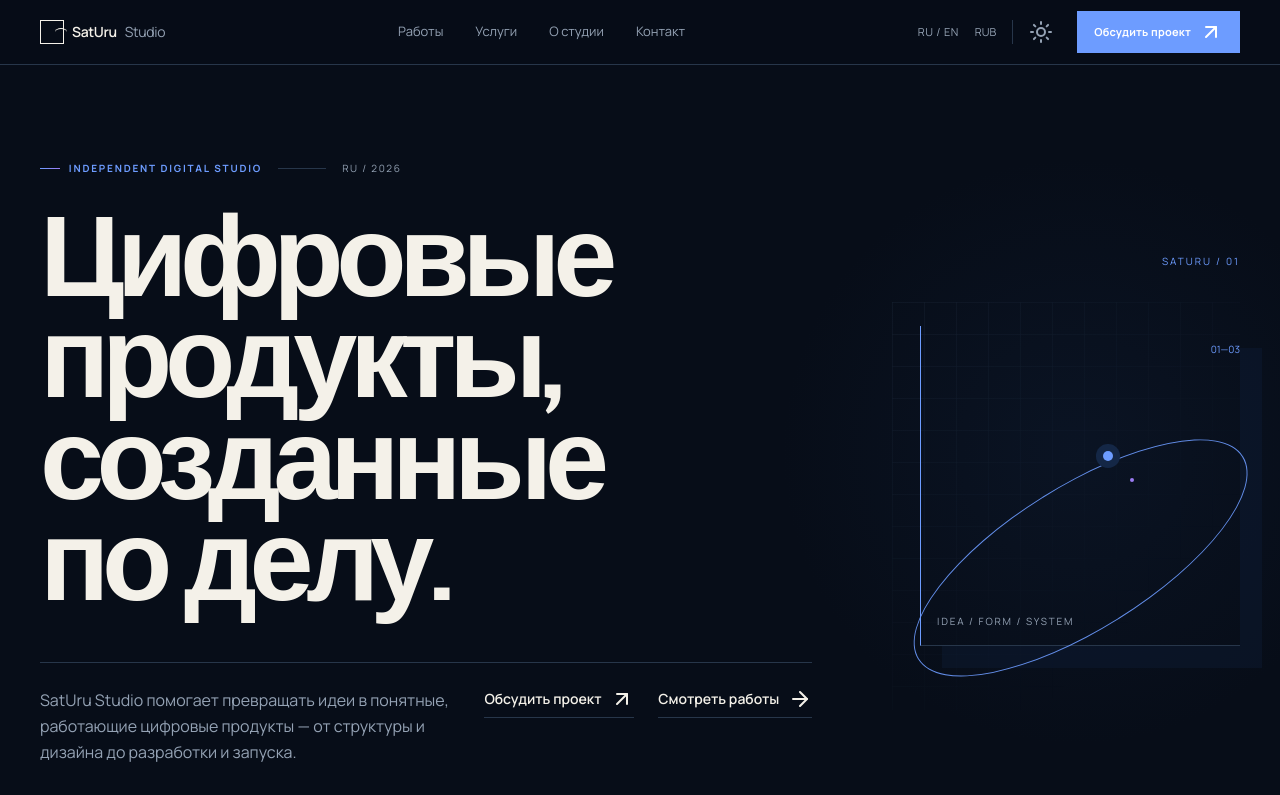
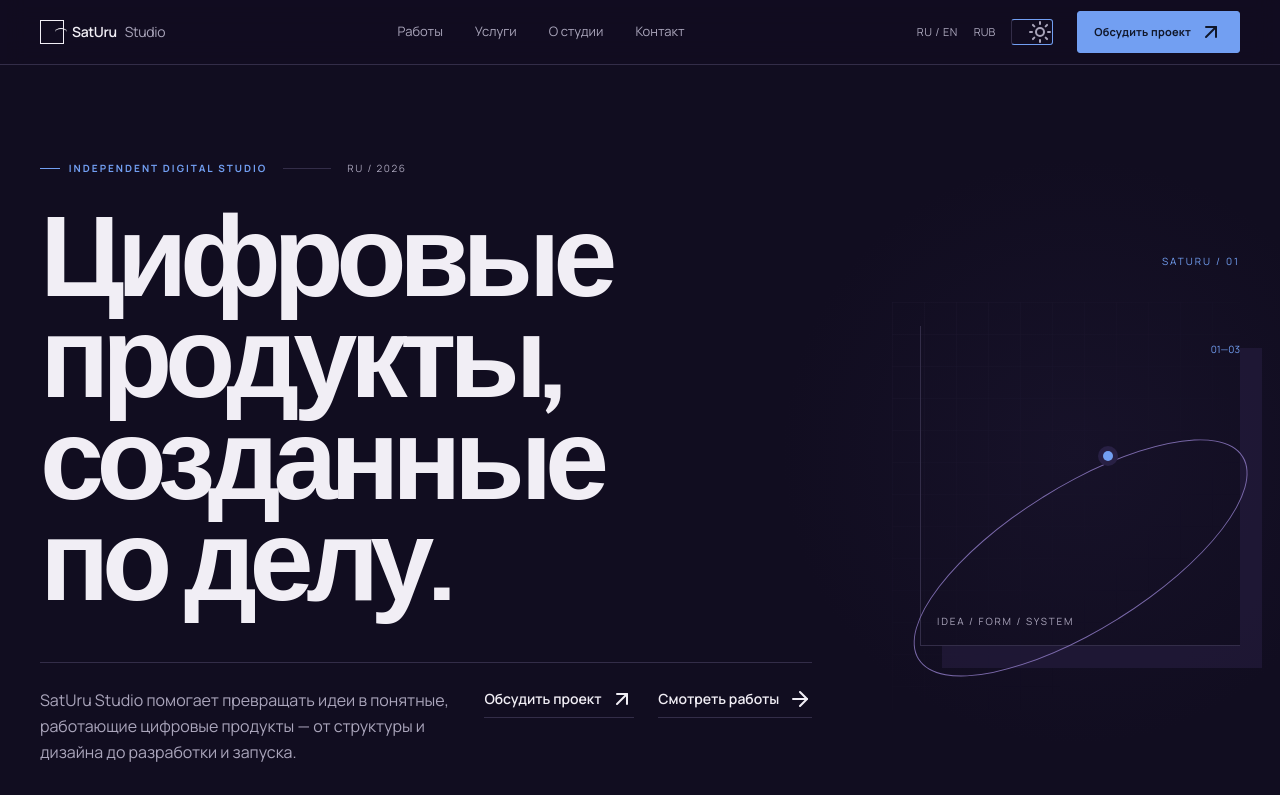
Before and after one commit to NoxenSo/SatUru, a Next.js app: page / in a window 1280 px wide. Shown: the top 795 px of the page. Built offline with nearby package versions, Linux system fonts and the light colour scheme.

Commit message:
Обновить визуальную систему SatUru Studio

```diff
--- a/app/globals.css
+++ b/app/globals.css
@@ -239,3 +239,67 @@ main > section:nth-child(4) .container > div:last-child > a > div:last-child > d
   .work-preview::before { inset: .75rem; }
 }
 @media (prefers-reduced-motion: reduce) { *, *::before, *::after { animation: none !important; transition: none !important; scroll-behavior: auto !important; } }
+
+/* SatUru visual system */
+:root {
+  --bg: #eef0f4;
+  --fg: #253047;
+  --muted: #707b91;
+  --line: #d4d9e3;
+  --panel: #e5e9f0;
+  --accent: #5d8ee8;
+  --accent-violet: #4b466f;
+  --accent-soft: #dce6fa;
+  --warm: #f4f5f7;
+  --detail-red: #b66d76;
+  --detail-yellow: #b89b5d;
+}
+.dark {
+  --bg: #110d20;
+  --fg: #f1eef5;
+  --muted: #aaa5bb;
+  --line: #332d48;
+  --panel: #18132a;
+  --accent: #729ff2;
+  --accent-violet: #8673b8;
+  --accent-soft: #282044;
+  --warm: #f1eef5;
+  --detail-red: #bd707d;
+  --detail-yellow: #c3a05b;
+}
+body { background: var(--bg); color: var(--fg); }
+::selection { background: var(--accent); color: #110d20; }
+.eyebrow { color: var(--accent); font-weight: 700; letter-spacing: .2em; }
+.eyebrow::before { background: var(--accent); }
+.rule, .stage4, .pricing-list, .faq-list, .contact-form { border-color: var(--line); }
+main > section:nth-child(2), main > section:nth-child(3), main > section:nth-child(4), .stage4, .about-team { background: color-mix(in srgb, var(--panel) 28%, transparent); }
+main > section:nth-child(3), main > section:nth-child(4), main > section:nth-child(6) { border-top-color: var(--line); }
+main > section:nth-child(3) > div:last-child > a:hover, .pricing-row:hover, main > section:nth-child(6) .container > div:last-child > div:hover { background: color-mix(in srgb, var(--accent-soft) 58%, transparent); }
+main > section:nth-child(3) > div:last-child > a > span:first-child, .pricing-index, .about-team__facts span, .about-person > span { color: var(--accent); }
+main > section:nth-child(3) > div:last-child > a > span:nth-child(3), .pricing-row p, .pricing-includes, .faq-list details p, .contact-section .stage4-heading p, .about-team__grid > div:first-child p, .about-person small { color: var(--muted); }
+.work-preview { border-color: var(--line); box-shadow: 16px 16px 0 color-mix(in srgb, var(--accent-soft) 50%, transparent); }
+.dark .work-preview { background-color: #1a1730; }
+.dark .work-preview--aetheria { background: radial-gradient(ellipse at 68% 24%, #b8cbff 0 1px, transparent 2px), linear-gradient(140deg,#17112b 0 50%,#273e75 50% 100%); }
+.dark .work-preview--product { background: linear-gradient(120deg,#171329 0 50%,#344f88 50%); }
+.dark .work-preview--business { background: linear-gradient(160deg,#1b1630 0 42%,#7f88b3 42% 43%,#262247 43%); }
+.dark .work-preview--automation { background: linear-gradient(135deg,#17142a 0 55%,#3e4f84 55%); }
+button, .link-arrow, .form-submit, header a { transition: color .2s ease, background-color .2s ease, border-color .2s ease, transform .2s ease, gap .2s ease; }
+.link-arrow { color: var(--fg); border-color: var(--line); }
+.link-arrow:hover { color: var(--accent); border-color: var(--accent); }
+.form-submit { min-height: 44px; border: 1px solid var(--accent); border-radius: 3px; padding: .75rem 1.2rem; background: var(--accent); color: #10172a; font-weight: 700; }
+.form-submit:hover { border-color: var(--accent-violet); background: var(--accent-violet); color: var(--warm); transform: translateY(-2px); }
+.form-submit:active { transform: translateY(0); }
+header .container > div:last-of-type > button:last-of-type, header .container > nav + div > a, header .container > button + div a { border: 1px solid var(--accent); border-radius: 3px; background: var(--accent); color: #10172a; }
+header .container > div:last-of-type > button:last-of-type:hover, header .container > nav + div > a:hover, header .container > button + div a:hover { border-color: var(--accent-violet); background: var(--accent-violet); color: var(--warm); }
+header .container > div:last-of-type > button:last-of-type { border-left: 1px solid var(--line); background: transparent; color: var(--muted); }
+.contact-form input:not([type=checkbox]), .contact-form select, .contact-form textarea { color: var(--fg); border-color: var(--line); }
+.contact-form input:not([type=checkbox]):hover, .contact-form select:hover, .contact-form textarea:hover { border-color: color-mix(in srgb, var(--accent) 65%, var(--line)); }
+.contact-form input:not([type=checkbox]):focus, .contact-form select:focus, .contact-form textarea:focus { border-color: var(--accent); box-shadow: 0 1px 0 var(--accent); }
+.faq-list summary:hover, .contact-email:hover { color: var(--accent); }
+.faq-list summary span { color: var(--accent); }
+.faq-list details[open] summary { color: var(--accent); }
+.hero-orbit { border-color: var(--line); box-shadow: 22px 22px 0 color-mix(in srgb, var(--accent-soft) 55%, transparent); }
+.hero-orbit::before { border-color: var(--accent-violet); }
+.hero-orbit::after { background: var(--accent); box-shadow: 0 0 0 5px var(--accent-soft); }
+.hero-visual::after { opacity: .3; }
+@media (max-width: 767px) { .form-submit { width: 100%; } }
```
